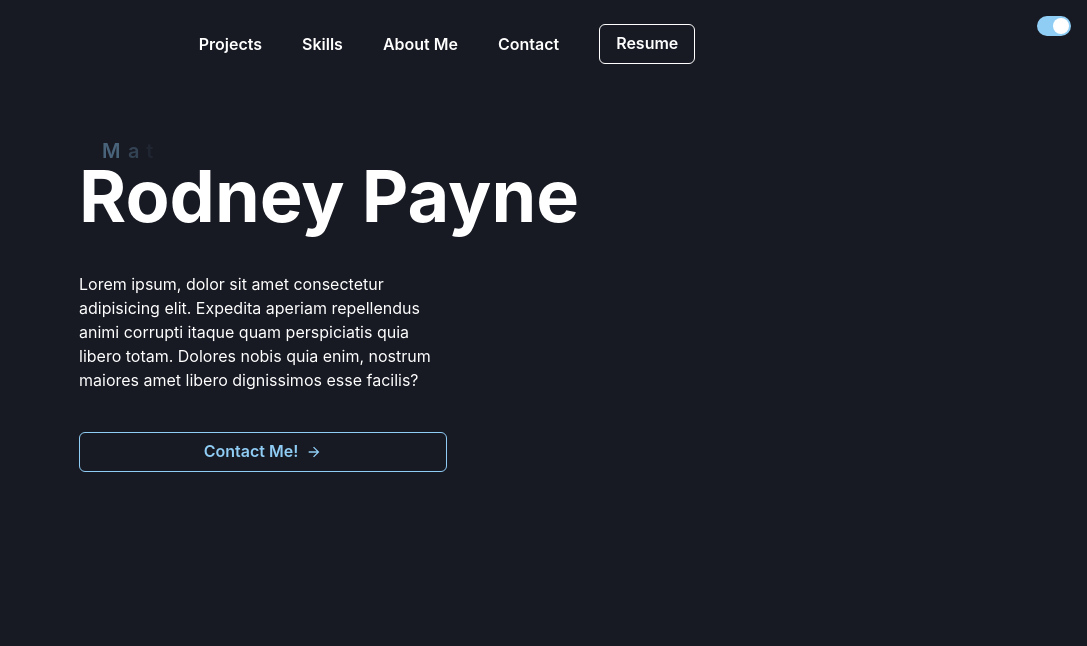
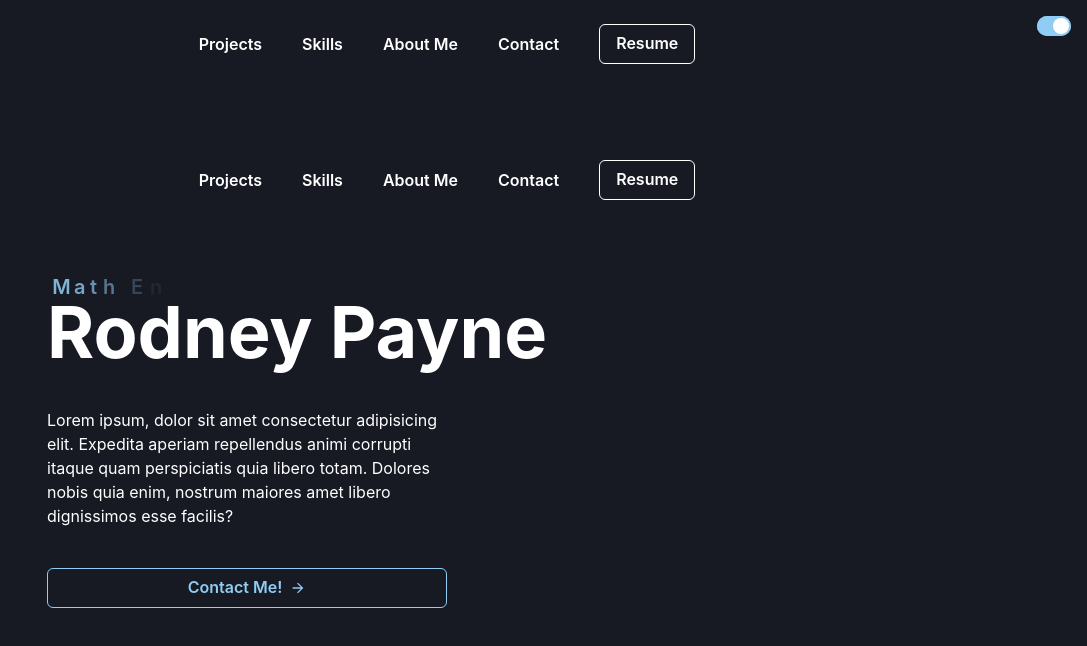
Before and after one commit to paynerg2/portfolio, a Next.js app: page / in a window 1280 px wide. Shown: the top 646 px of the page, without its empty margins (193-1280 px from the left). Built offline with nearby package versions, Linux system fonts and the light colour scheme.

Commit message:
Extract basic layout

```diff
--- /dev/null
+++ b/components/Layout.tsx
@@ -0,0 +1,21 @@
+import { ReactNode } from 'react';
+import Container from './Container';
+import DarkModeSwitch from './DarkModeSwitch';
+import Header from './Header';
+import Main from './Main';
+
+interface Props {
+    children: ReactNode;
+}
+
+const Layout = ({ children }: Props) => {
+    return (
+        <Container pb={40}>
+            <Header />
+            <Main spacing={10}>{children}</Main>
+            <DarkModeSwitch />
+        </Container>
+    );
+};
+
+export default Layout;
--- a/components/Main.tsx
+++ b/components/Main.tsx
@@ -1,5 +1,5 @@
 import { Stack, StackProps } from '@chakra-ui/react';
 
-const Main = (props: StackProps) => <Stack width="100%" maxWidth="48rem" px="1rem" {...props} />;
+const Main = (props: StackProps) => <Stack width="100%" maxWidth="54rem" px="1rem" {...props} />;
 
 export default Main;
--- a/pages/_app.tsx
+++ b/pages/_app.tsx
@@ -1,13 +1,22 @@
 import '../styles/globals.css';
 import type { AppProps } from 'next/app';
 import { ChakraProvider, CSSReset, theme } from '@chakra-ui/react';
+import AppContext from '../utils/appContext';
+import Layout from '../components/Layout';
+import { useState } from 'react';
 
 function MyApp({ Component, pageProps }: AppProps) {
+    const [selectedTags, setSelectedTags] = useState<string[]>([]);
+
     return (
-        <ChakraProvider theme={theme}>
-            <CSSReset />
-            <Component {...pageProps} />
-        </ChakraProvider>
+        <AppContext.Provider value={{ selectedTags, setSelectedTags }}>
+            <ChakraProvider theme={theme}>
+                <CSSReset />
+                <Layout>
+                    <Component {...pageProps} />
+                </Layout>
+            </ChakraProvider>
+        </AppContext.Provider>
     );
 }
 
--- /dev/null
+++ b/utils/appContext.ts
@@ -0,0 +1,10 @@
+import React, { Dispatch, SetStateAction } from 'react';
+
+interface IAppContext {
+    selectedTags: string[];
+    setSelectedTags: Dispatch<SetStateAction<string[]>>;
+}
+
+const AppContext = React.createContext<IAppContext>({} as IAppContext);
+
+export default AppContext;
```
